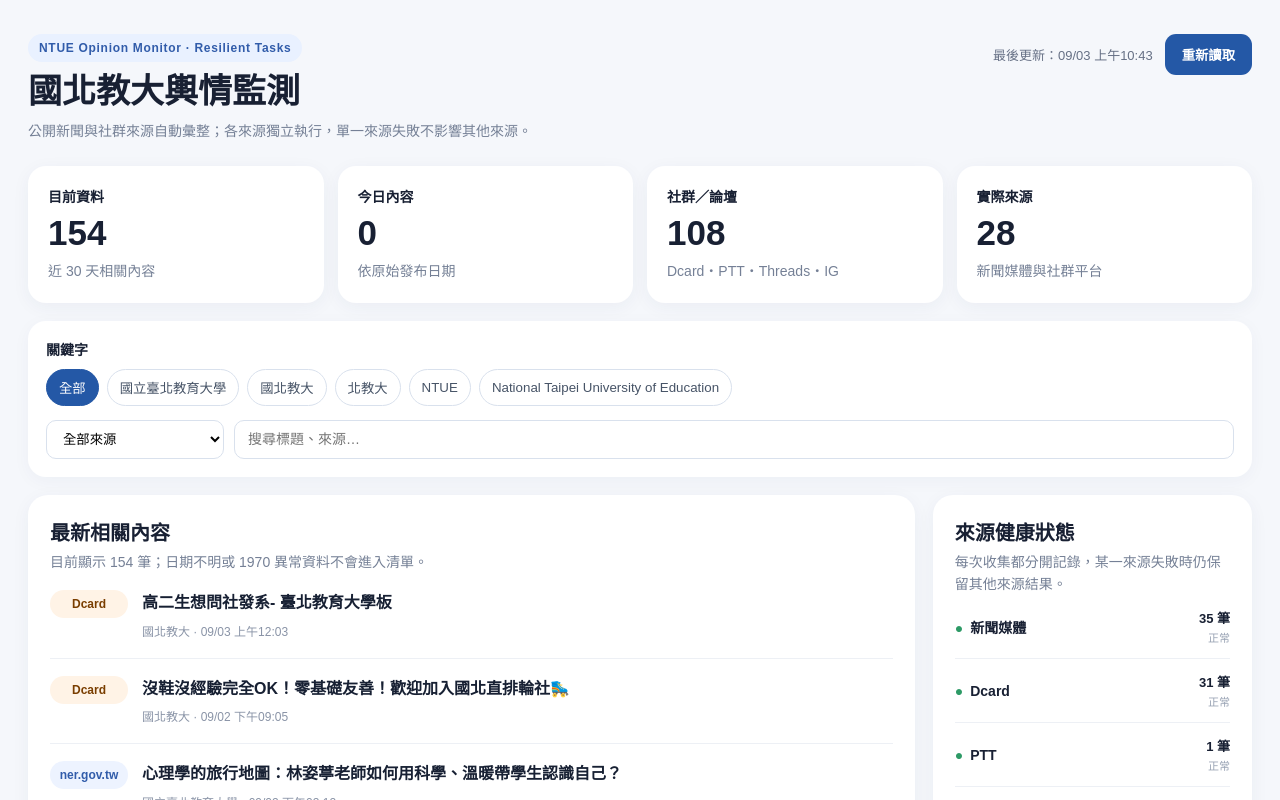
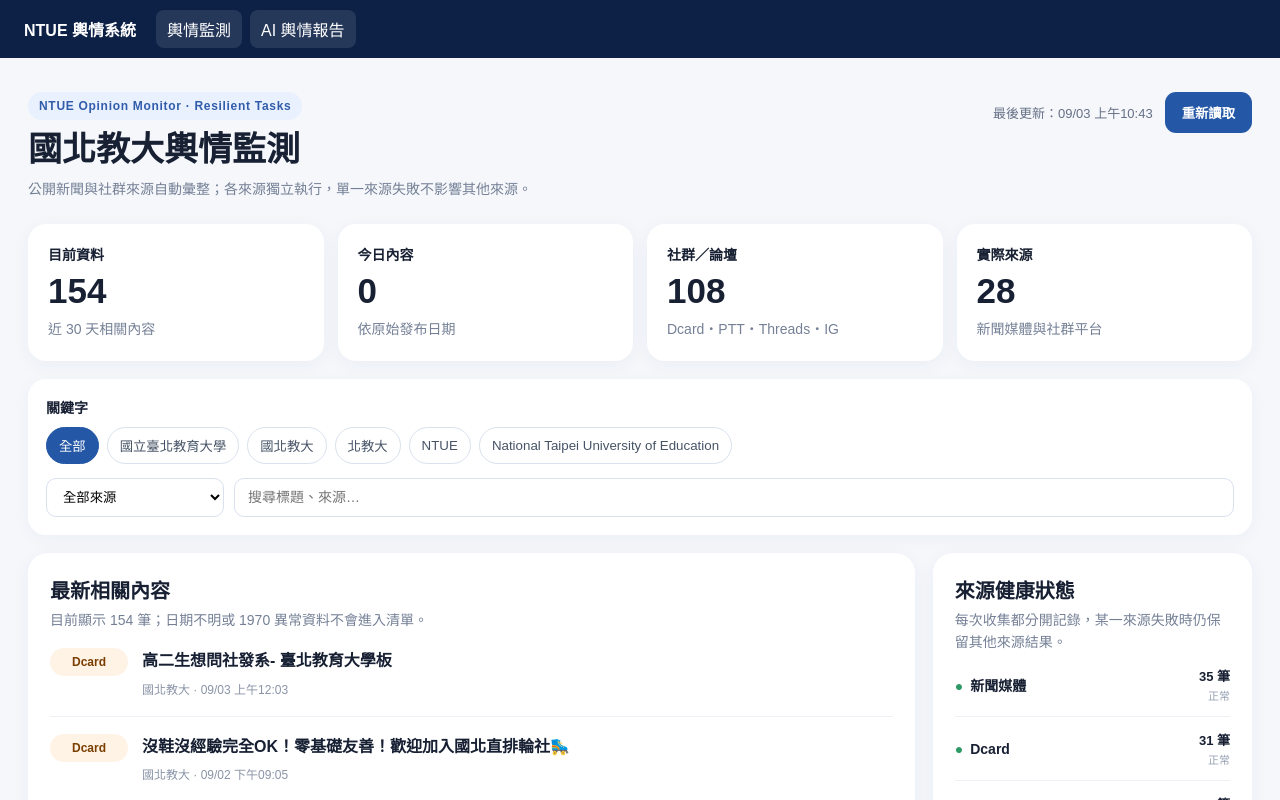
Before and after one commit to aitest-ai/ntue-news-bulletin, a Next.js app in the folder frontend/: page / in a window 1280 px wide. Shown: the top 800 px of the page. Built offline with nearby package versions, Linux system fonts and the light colour scheme.

Commit message:
feat: add global navigation for monitoring and AI reports

```diff
--- a/frontend/src/app/layout.tsx
+++ b/frontend/src/app/layout.tsx
@@ -3,17 +3,20 @@ import "./globals.css";
 
 export const metadata: Metadata = {
   title: "國北教大輿情監測系統",
-  description: "國立臺北教育大學新聞與公開社群輿情監測 — Task-to-Task resilient pipeline",
+  description: "國立臺北教育大學新聞、公開社群與 AI 輿情報告系統",
 };
 
-export default function RootLayout({
-  children,
-}: Readonly<{
-  children: React.ReactNode;
-}>) {
+export default function RootLayout({ children }: Readonly<{ children: React.ReactNode }>) {
   return (
     <html lang="zh-Hant-TW">
-      <body>{children}</body>
+      <body>
+        <nav className="no-print" style={{background:"#0d2147",color:"white",padding:"10px 24px",display:"flex",gap:8,alignItems:"center",fontFamily:"Arial,'Noto Sans TC',sans-serif"}}>
+          <strong style={{marginRight:12}}>NTUE 輿情系統</strong>
+          <a href="/" style={{color:"white",textDecoration:"none",padding:"7px 11px",borderRadius:8,background:"rgba(255,255,255,.10)"}}>輿情監測</a>
+          <a href="/reports" style={{color:"white",textDecoration:"none",padding:"7px 11px",borderRadius:8,background:"rgba(255,255,255,.10)"}}>AI 輿情報告</a>
+        </nav>
+        {children}
+      </body>
     </html>
   );
 }
```
